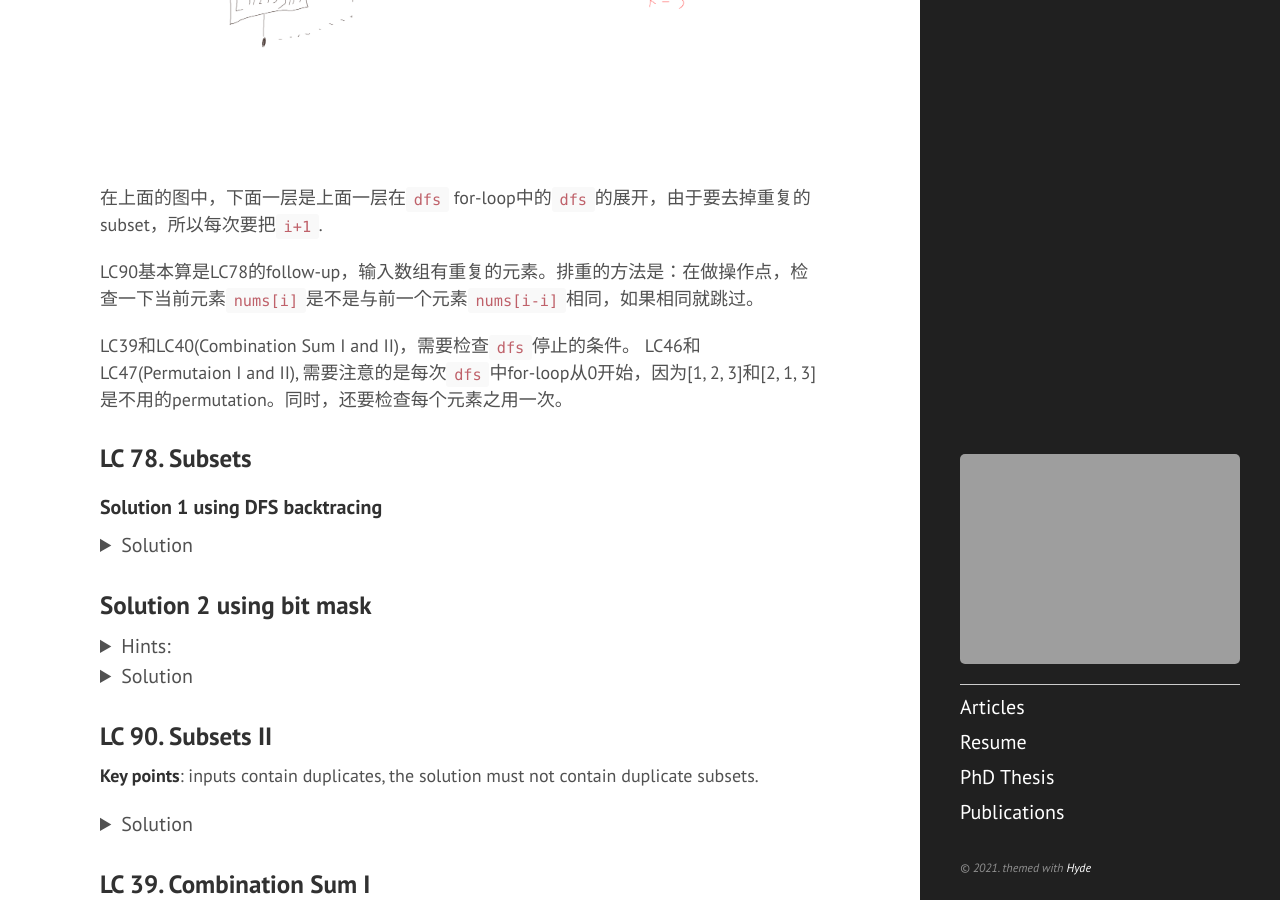
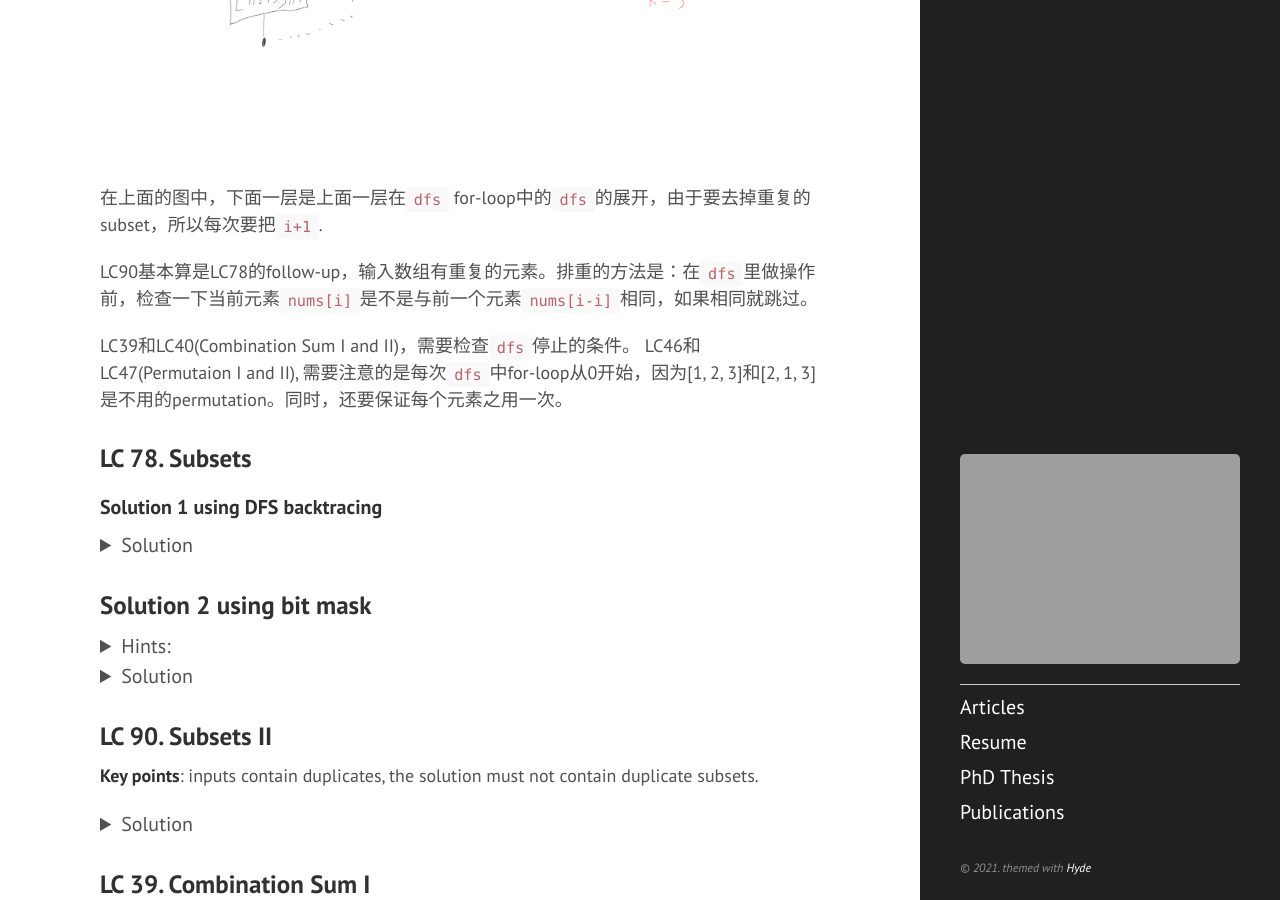
Before and after one commit to gassayy/gassa.github.io, a Jekyll site: the page built from _posts/2021-09-07-leetcode-dfs-basic.md, in a window 1280 px wide and 900 px high, scrolled down 722 px. Built offline with Jekyll 4.4.1, drawn with Linux system fonts in a browser that asks for light colours; comment, search, counter and statistics services are not loaded.

Commit message:
fix typos

```diff
--- a/_posts/2021-09-07-leetcode-dfs-basic.md
+++ b/_posts/2021-09-07-leetcode-dfs-basic.md
@@ -19,10 +19,10 @@ Given two integers n and k, return all possible combinations of k numbers out of
 
 在上面的图中，下面一层是上面一层在`dfs` for-loop中的`dfs`的展开，由于要去掉重复的subset，所以每次要把`i+1`.
 
-LC90基本算是LC78的follow-up，输入数组有重复的元素。排重的方法是：在做操作点，检查一下当前元素`nums[i]`是不是与前一个元素`nums[i-i]`相同，如果相同就跳过。
+LC90基本算是LC78的follow-up，输入数组有重复的元素。排重的方法是：在`dfs`里做操作前，检查一下当前元素`nums[i]`是不是与前一个元素`nums[i-i]`相同，如果相同就跳过。
 
 LC39和LC40(Combination Sum I and II)，需要检查`dfs`停止的条件。
-LC46和LC47(Permutaion I and II), 需要注意的是每次`dfs`中for-loop从0开始，因为[1, 2, 3]和[2, 1, 3]是不用的permutation。同时，还要检查每个元素之用一次。
+LC46和LC47(Permutaion I and II), 需要注意的是每次`dfs`中for-loop从0开始，因为[1, 2, 3]和[2, 1, 3]是不用的permutation。同时，还要保证每个元素之用一次。
 
 
 ### LC 78. Subsets
```
